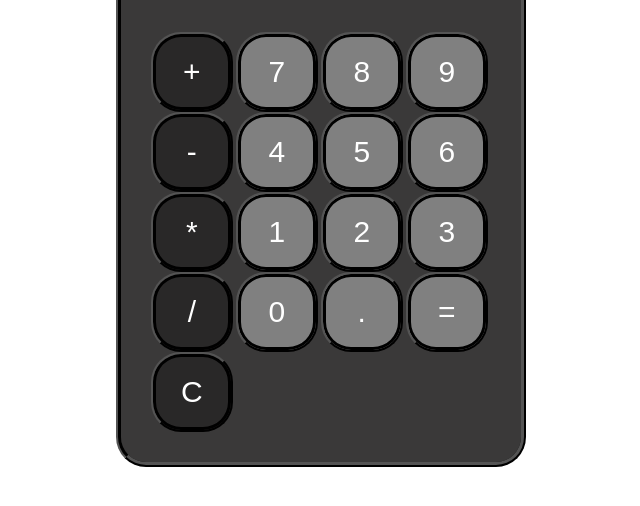
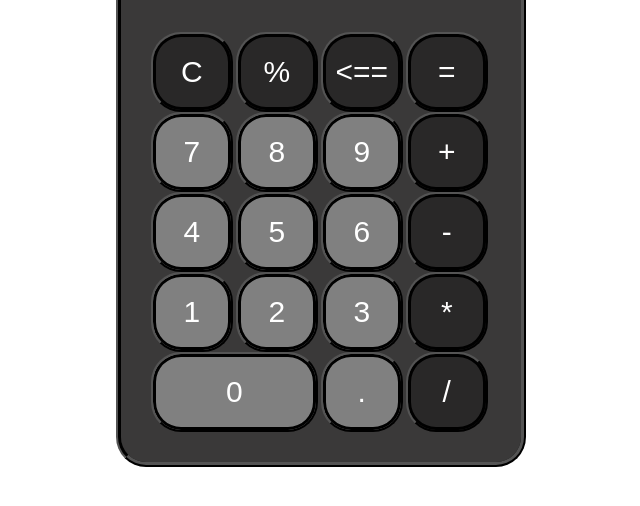
Before and after one commit to filipkk78/javascript-calculator, a plain HTML site: page index.html in a window 1280 px wide. Shown: the part 238-744 px from the top of the page, without its empty margins (319-959 px from the left). Drawn offline with Linux system fonts and the light colour scheme.

Commit message:
Change button layout including some new ones

```diff
--- a/index.html
+++ b/index.html
@@ -13,23 +13,29 @@
             <div id="result">515</div>
         </div>
         <div class="button-space">
-            <button class="input-buttons darker" id="plus">+</button>
+            <button class="input-buttons darker" id="clear">C</button>
+            <button class="input-buttons darker" id="percent">%</button>
+            <button class="input-buttons darker" id="backspace"><==</button>
+            <button class="input-buttons darker" id="equals">=</button>
+
             <button class="input-buttons" id="seven">7</button>
             <button class="input-buttons" id="eight">8</button>
             <button class="input-buttons" id="nine">9</button>
-            <button class="input-buttons darker" id="minus">-</button>
+            <button class="input-buttons darker" id="plus">+</button>
+
             <button class="input-buttons" id="four">4</button>
             <button class="input-buttons" id="five">5</button>
             <button class="input-buttons" id="six">6</button>
-            <button class="input-buttons darker" id="times">*</button>
+            <button class="input-buttons darker" id="minus">-</button>
+
             <button class="input-buttons" id="one">1</button>
             <button class="input-buttons" id="two">2</button>
             <button class="input-buttons" id="three">3</button>
+            <button class="input-buttons darker" id="times">*</button>
+
+            <button class="input-buttons longer" id="zero">0</button>
+            <button class="input-buttons" id="coma">.</button>
             <button class="input-buttons darker" id="divide">/</button>
-            <button class="input-buttons" id="zero">0</button>
-            <button class="input-buttons" id="coma">.</button>
-            <button class="input-buttons" id="equals">=</button>
-            <button class="input-buttons darker" id="clear">C</button>
         </div>
     </div>
 </body>
--- a/style.css
+++ b/style.css
@@ -72,3 +72,7 @@ button:hover {
 .darker {
     background-color: rgb(41, 40, 40);
 }
+
+.longer {
+    flex-basis: 49%;
+}
```
